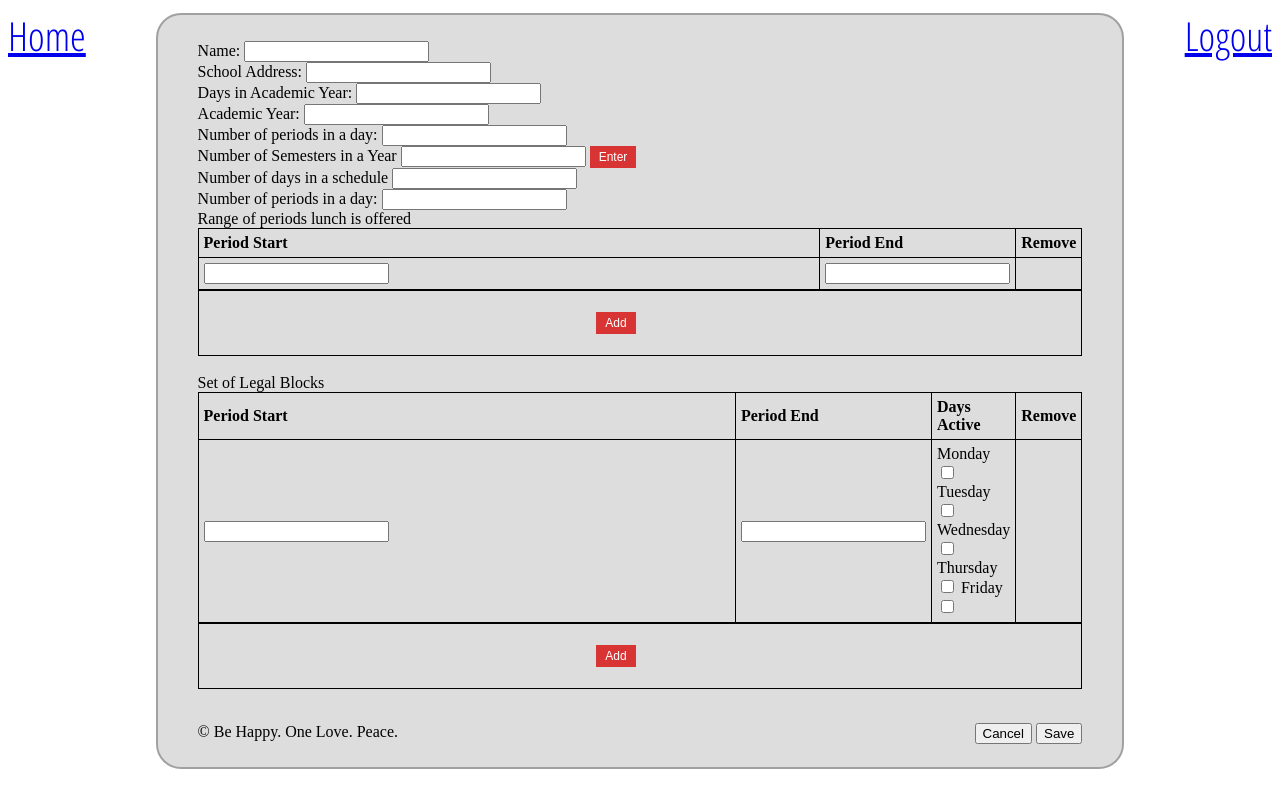
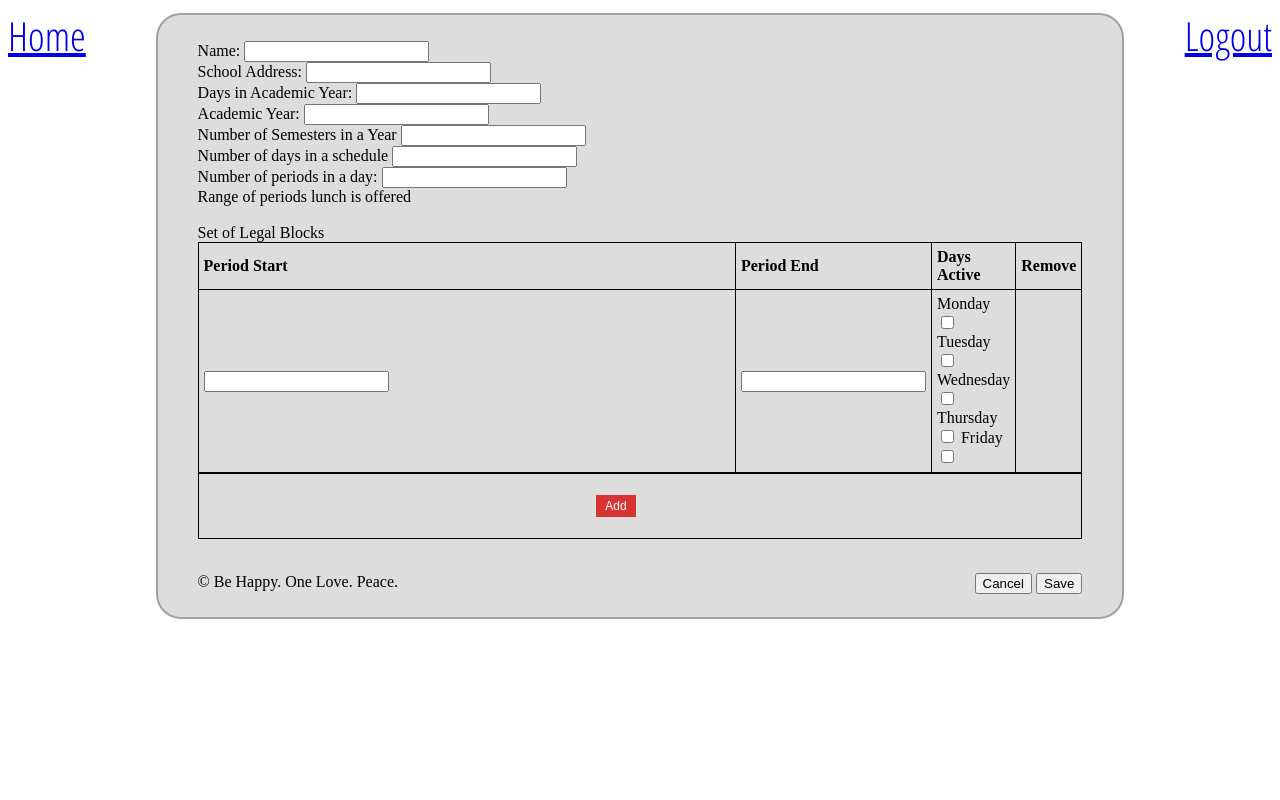
Before and after one commit to karlfloersch/School-Schedule-Management, a Django app: template schedules/templates/create_school.html in a window 1280 px wide. Run offline with Django 3.2, Linux system fonts and the light colour scheme; the template is opened without the code that fills it, so the values that code supplies are empty; parts of the project's set-up code (start-up, migrations or seed data) failed here and were passed over; some libraries are stand-ins or nearby versions.

Commit message:
fixed error checking for create school. Fixed Lunch Period

```diff
--- a/schedules/templates/create_school.html
+++ b/schedules/templates/create_school.html
@@ -10,53 +10,32 @@
 <p>
 <form>
 Name:
-<input type="text" name="name">
+<input type="text" name="name"><span id="err_name" class="error"></span>
 <br>
 School Address:
-<input type="text" id = "address" name="address">
+<input type="text" id = "address" name="address"><span id="err_address" class="error"></span>
 <br>
 Days in Academic Year:
-<input type="text" id = "daysInAcademicYear" name="daysInYear">
+<input type="text" id = "daysInAcademicYear" name="daysInYear"><span id="err_day_acad" class="error"></span>
 <br>
 Academic Year:
-<input type="text" id = "academicYear" name="academicYear">
-<br>
-Number of periods in a day:
-<input type="text" id = "periodInADay" name="periodInDay">
-<br>
-Number of Semesters in a Year
-<input type="text" id = "numberOfSem" name="semesterInYear">
-<input type="button" class="btn" value = "Enter" \
-  onClick="Javacsript:createSemesterTable()"></button>
-<div id="semester"></div>
-<div id="dialog-error-number-semesters" title="Error Number Semesters">
-  <p>Invalid number of semesters in the year
-</p>
-</div>
-Number of days in a schedule
-<input type="text" id = "dayInASchedule" name="daysInSch">
-<br>
-Number of periods in a day:
-<input type="text" id = "periodInADay" name="periodInDay">
+<input type="text" id = "academicYear" name="academicYear"><span id="err_academic_year" class="error"></span>
 <br>
 
-<div id="dialog-error-number-period" title="Error Periods In A Day">
-  <p>The end period exceeds the number of periods in day.
-</p>
-</div>
+Number of Semesters in a Year
+<input type="text" id = "numberOfSem" name="semesterInYear"><span id="err_number_semester" class="error"></span>
+<div id="semester"></div>
+
+Number of days in a schedule
+<input type="text" id = "dayInASchedule" name="daysInSch"><span id="err_days" class="error"></span>
+<br>
+
+Number of periods in a day:
+<input type="text" id = "periodInADay" name="periodInDay"><span id="err_periods" class="error"></span>
+<br>
 
 Range of periods lunch is offered
 <div id="periodLunch"></div>
-<table>
-<tr>
-<td>
-<p class="floatCenter">
-<input type="button" class="btn" value = "Add" \
-  onClick="Javacsript:addToPeriodLunch()"></button>
-</p>
-</td>
-</tr>
-</table>
 <br>
 
 Set of Legal Blocks
--- a/static/js/createSchool.js
+++ b/static/js/createSchool.js
@@ -1,7 +1,7 @@
 function deleteListRow(obj, list) {
     $(list).closest('tr').remove();
 }
-function createSemesterTable(){
+var semesterTable = function (){
   $('#semester').empty();
   $('#semester').append('<table></table>');
   var table = $('#semester').children();
@@ -9,54 +9,33 @@ function createSemesterTable(){
   var numSemester = $('#numberOfSem').val();
 
   if(Number(numSemester)>=1 && Number(numSemester)<=4){
+    $('#err_number_semester').html("");
     table.append('<tr><td><b>Name of Semester In Order</b></td>');
 
     for(var i = 0; i < numSemester; i++){
-        table.append('<tr><td><input type = "text" id="semesterName"></td>');
+        table.append('<tr><td><input type="text" id="semester + i"></td>');
     }
   }
   else{
-    $( "#dialog-error-number-semesters" ).dialog( "open" );
+    $('#err_periods').html("Invalid");
   }
 }
-function periodLunchList() {
+var periodLunchList = function () {
+  $('#periodLunch').empty();
   $('#periodLunch').append('<table></table>');
   var table = $('#periodLunch').children();
-
-
-  table.append('<tr><td><b>Period Start</b></td>\
-    <td><b>Period End</b></td>\
-    <td><b>Remove</b></td>');
-
-  table.append('<tr><td><input type="text" id="periodStart"></td>\
-    <td><input type="text" id="periodEnd"></td>\
-    <td></td>');
-}
-function addToPeriodLunch(){
-  var table = $('#periodLunch').children();
-
-  var start = $('#periodStart').val();
-  var end = $('#periodEnd').val();
   var numPeriod = $('#periodInADay').val();
 
-  if(Number(end) > Number(numPeriod)){
-      $( "#dialog-error-number-period" ).dialog( "open" );
+  if(Number(numPeriod)>=6 && Number(numPeriod)<=12){
+    $('#err_periods').html("");
+    table.append('<tr><td><b>Lunch Period</b></td>');
+
+    for(var i = 1; i <= numPeriod; i++){
+       table.append('<tr><td>Period '+ i +'<input type="checkbox" id="i" value = "i"></td>');
+    }
   }
-  else if(numPeriod == ""){
-      $( "#dialog-error-number-period" ).dialog( "open" );
-  }
-
-  else if(Number(start) < Number(end) && start != '' && end != ''){
-    $("#periodLunch tr:last").remove();
-
-    table.append('<tr><td>' + start + '</td>\
-    <td>' + end + '</td>\
-    <td><input type="button" class="btn" value = "Delete"\
-    onClick="Javacsript:deleteListRow(this, this)"></td>');
-
-    table.append('<tr><td><input type="text" id="periodStart"></td>\
-      <td><input type="text" id="periodEnd"></td>\
-      <td></td>');
+  else{
+    $('#err_periods').html("Invalid");
   }
 }
 function legalBlocksList() {
@@ -128,7 +107,6 @@ function addToLegalBlocks(){
   }
 }
 function start(){
-  periodLunchList();
   legalBlocksList();
 }
  $(function() {
@@ -155,3 +133,16 @@ function start(){
       }
     });
   });
+$( document ).ready(function() {
+  $('#numberOfSem').keyup(semesterTable);
+  $('#periodInADay').keyup(periodLunchList);
+  $('#daysInAcademicYear').keyup(function (){
+    var days = $('#daysInAcademicYear').val();
+    if(days < 1 || days > 7){
+      $('#err_day_acad').html("Invalid");
+    }
+    else{
+      $('#err_day_acad').html("");
+    }
+  })
+});
```
